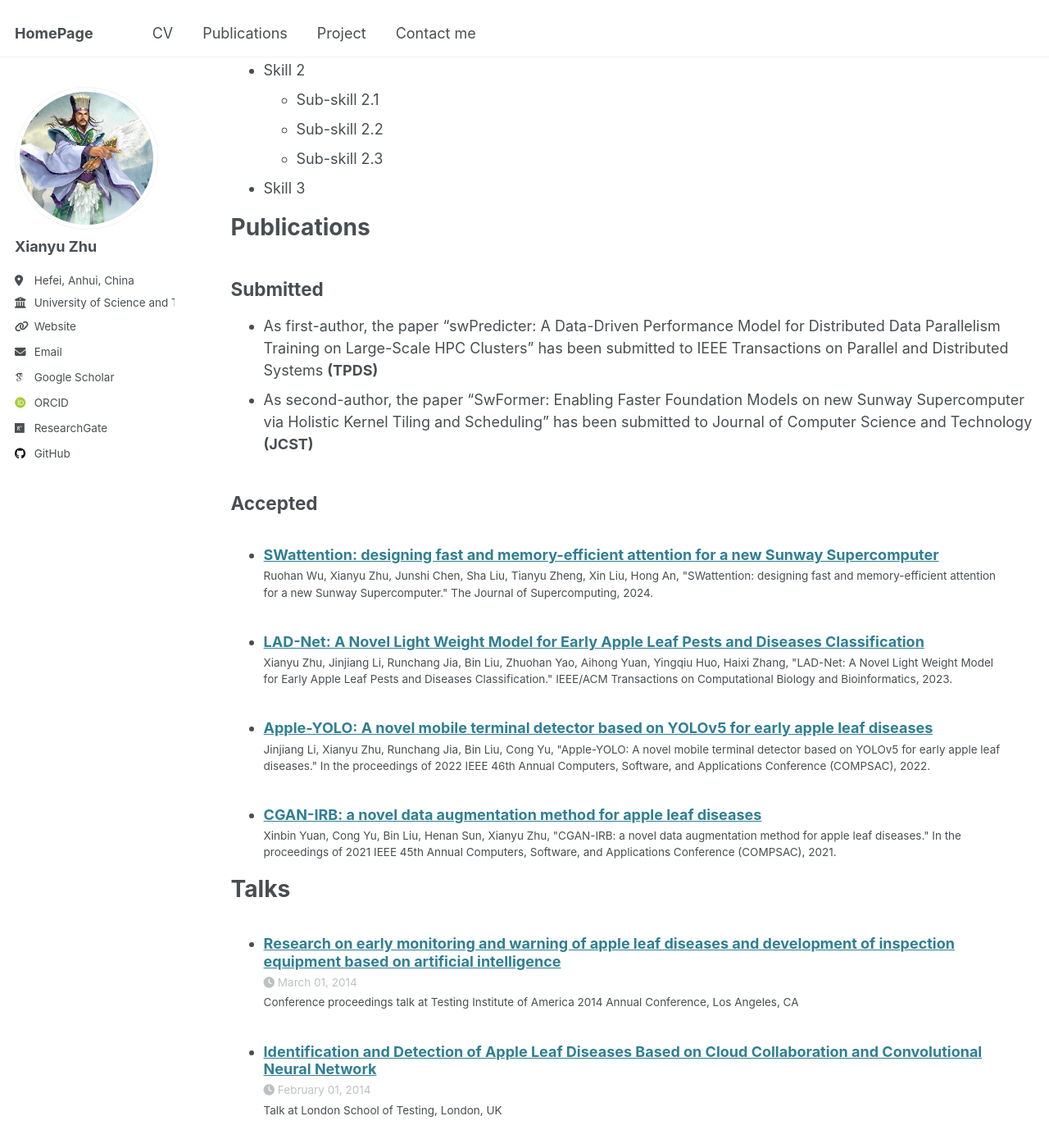
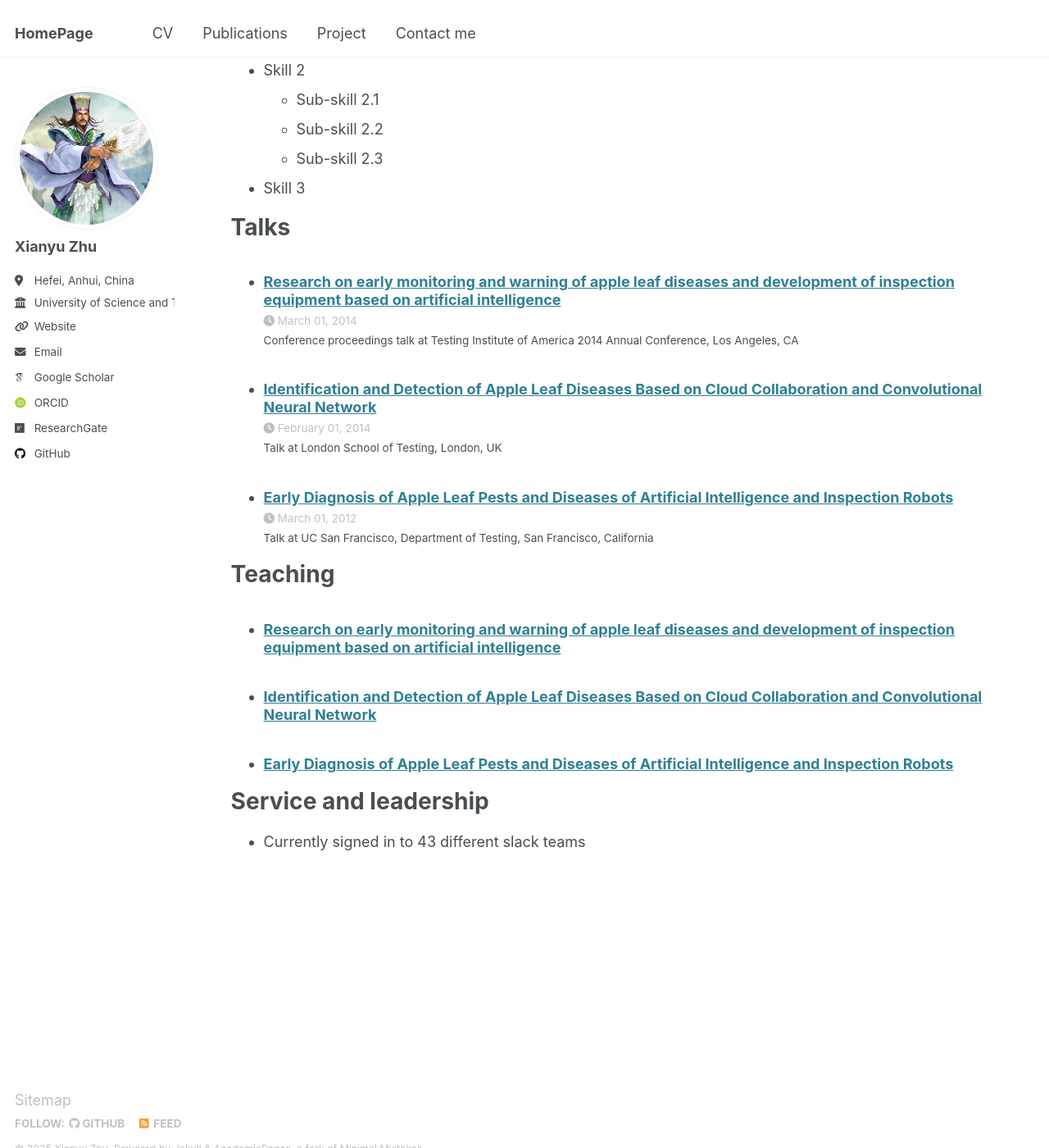
Before and after one commit to zhuxy-USTC/zhuxy-USTC.github.io, a Jekyll site: the page built from _pages/cv.md, in a window 1280 px wide and 1400 px high, scrolled down 826 px. Shown: the whole window at 82% size. Built offline with Jekyll 4.4.1, drawn with Linux system fonts in a browser that asks for light colours; some web fonts are replaced.

Commit message:
update pub

```diff
--- a/_pages/cv.md
+++ b/_pages/cv.md
@@ -41,7 +41,7 @@
   * Sub-skill 2.3
 * Skill 3
 
-Publications
+<!-- Publications
 ======
 ## Submitted
 * As first-author, the paper "swPredicter: A Data-Driven Performance Model for Distributed Data Parallelism Training on Large-Scale HPC Clusters" has been submitted to IEEE Transactions on Parallel and Distributed Systems **(TPDS)**
@@ -50,7 +50,7 @@
 ## Accepted
 <ul>{% for post in site.publications reversed %}
   {% include archive-single-cv.html %}
-  {% endfor %}</ul>
+  {% endfor %}</ul> -->
 
 
 Talks
```
Also changed, not shown: _pages/publications.md (+4 -5 lines).
